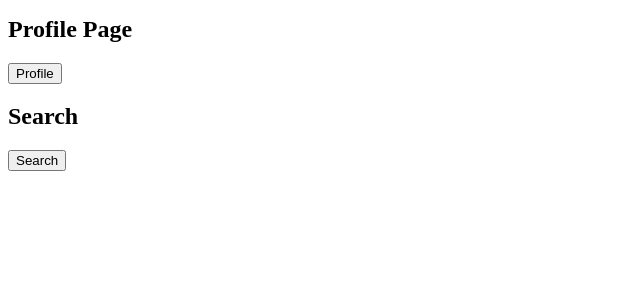
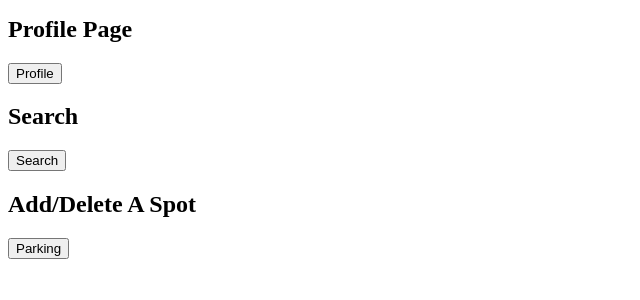
Before and after one commit to louisborjon/jpark1, a Django app: page /mainpage/ in a window 1280 px wide. Shown: the part 193-493 px from the top of the page, without its empty margins (0-640 px from the left). Run offline with Django 3.2, Linux system fonts and the light colour scheme; the visitor is signed in with stand-in values (Sample User, id 1).

Commit message:
made some changes to views, mianpage and urls an added templates

```diff
--- a/backend/urls.py
+++ b/backend/urls.py
@@ -16,6 +16,7 @@ Including another URLconf
 from django.contrib import admin
 from django.urls import path, include
 from jpark.views import signup_view, login_view, edit_profile_view, root, starting_page,mainpage, profile_view, change_password, user_logout, reservations, search, about_us_view, list_view
+from jpark.views import add, delete
 from rest_framework import routers
 from jpark import views
 
@@ -37,6 +38,8 @@ urlpatterns = [
     path('login/', login_view, name='login'),
     path('mainpage/', mainpage, name='mainpage'),
     path('search/', search, name='search'),
+    path('deletespot/', delete, name='delete'),
+    path('addspot/', add, name='add'),
 
     path('profile/<int:id>', profile_view, name="profile"),
     path('password/', change_password, name='change_password'),
--- /dev/null
+++ b/jpark/templates/deletespot.html
@@ -0,0 +1,6 @@
+{% extends 'base.html' %}
+
+{% block content %}
+<h2>Delete Your Spot</h2>
+
+{% endblock %}
--- a/jpark/templates/list.html
+++ b/jpark/templates/list.html
@@ -4,10 +4,8 @@
 {% if user.is_authenticated %}
 <h1> List for Parking </h1>
 
-<form action="{% url 'list' %}" method="post">
-    {% csrf_token %}
-    <button type="submit" name="button">Delete Product</button>
-    </form>
+<a href="{% url 'add'%}"><button> Add Parking Spot</button></a>
+<a href="{% url 'delete'%}"><button> Delete Parking Spot</button></a>
     {%endif%}
 
     {% endblock %}
--- a/jpark/templates/mainpage.html
+++ b/jpark/templates/mainpage.html
@@ -16,6 +16,9 @@
 <h2>Search</h2>
 <a href="{% url 'search' %}"><button>Search</button></a>
 
+<h2>Add/Delete A Spot</h2>
+<a href="{% url 'list'%}"><button>Parking</button></a>
+
 {% else %}
 <div>
     <h2>You are not signed in. Please login or sign up</h2>
--- a/jpark/views.py
+++ b/jpark/views.py
@@ -46,6 +46,12 @@ def search(request):
 
 def about_us_view(request):
     return render(request, 'about_us.html')
+
+def add(request):
+    return render(request, 'addspot.html')
+
+def delete(request):
+    return render(request, 'deletespot.html')
 
 
 def signup_view(request):
```
Also changed, not shown: jpark/templates/addspot.html (added, +11 -0 lines).
